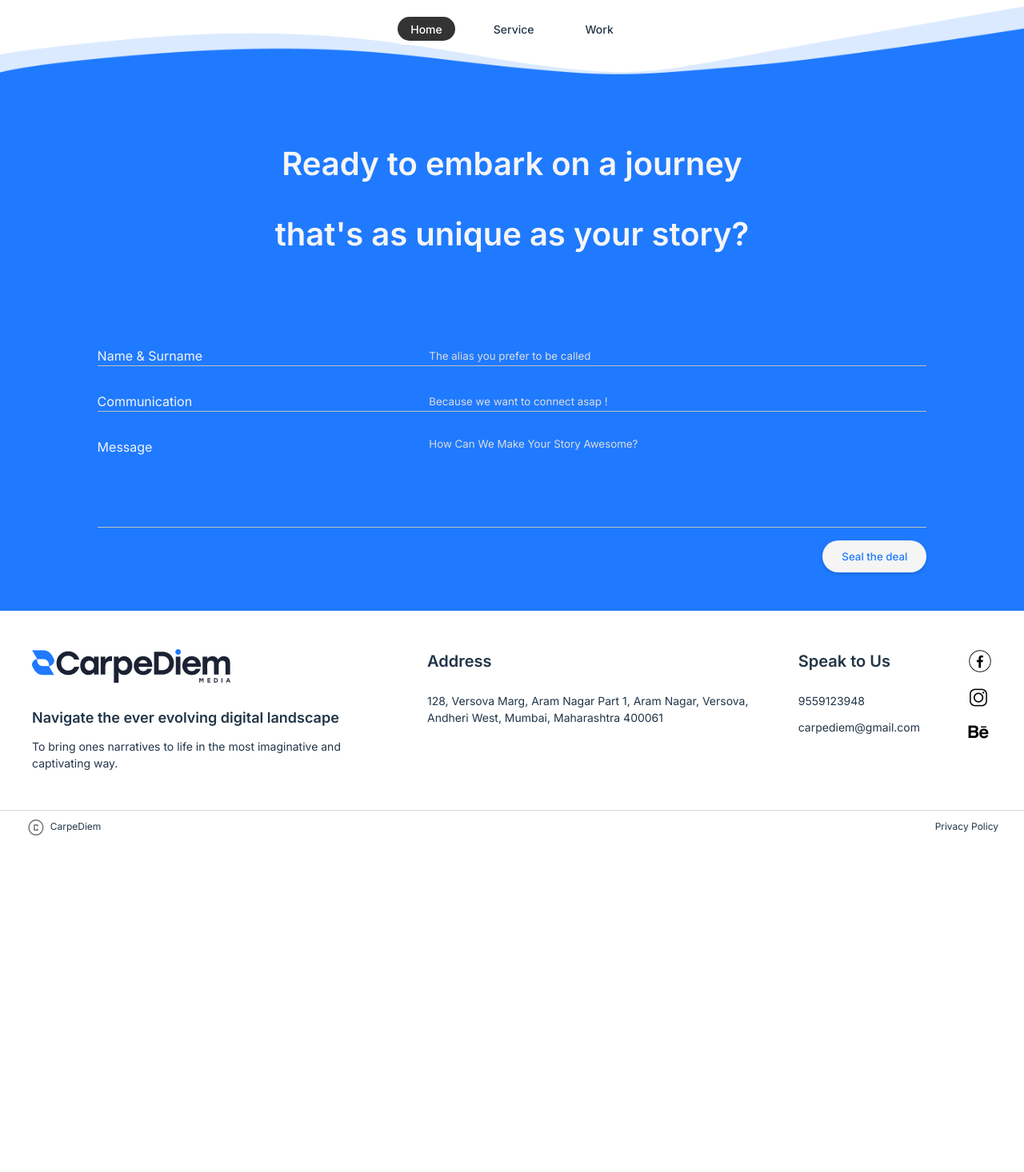
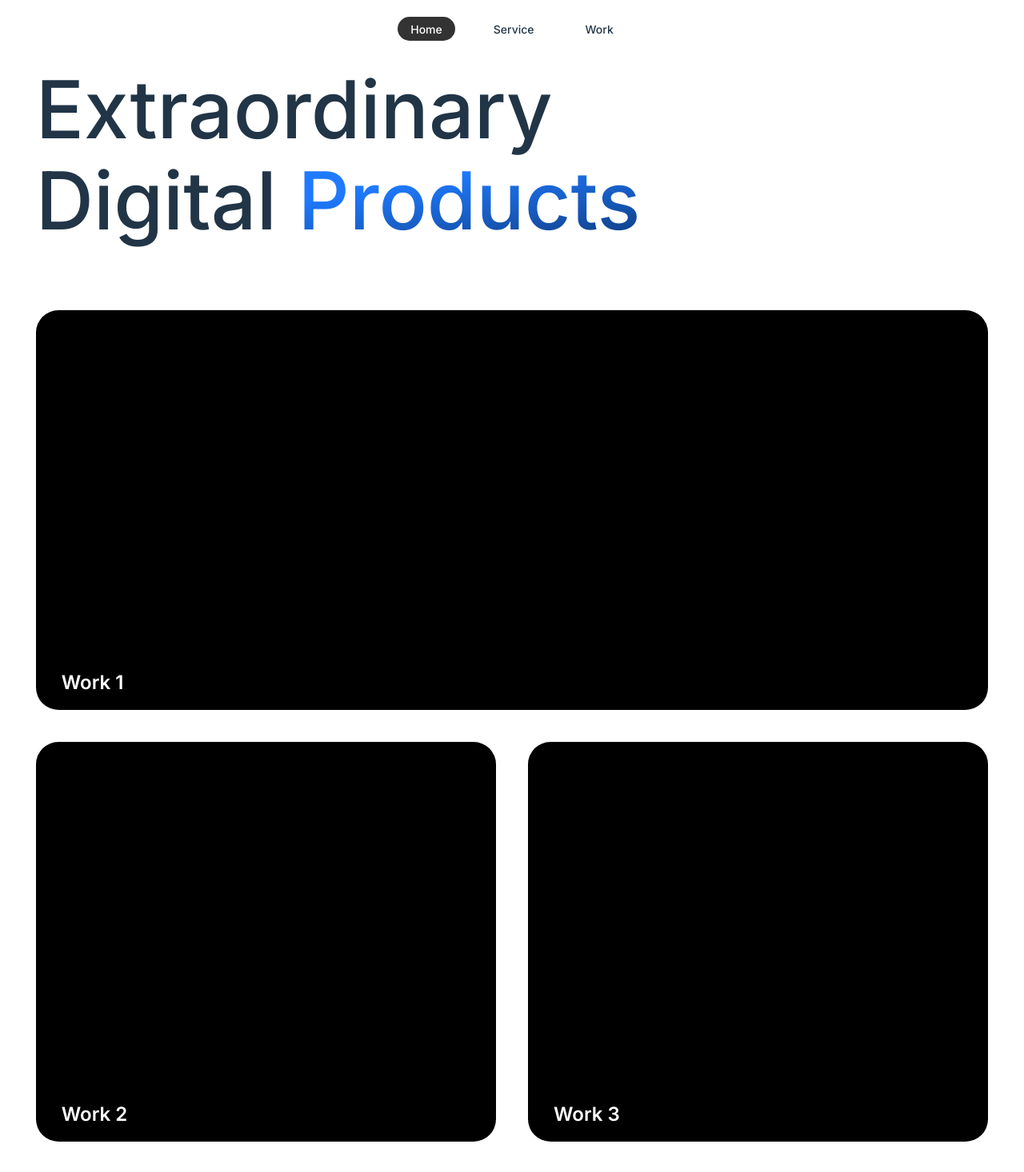
Before and after one commit to aum-singhal/carpedium, a React (Vite) app: page /work in a window 1280 px wide. Shown: the top 1466 px of the page at 80% size. Before the commit the page ends 1054 px from the top, so only its background shows below. Built offline with nearby package versions, Linux system fonts and the light colour scheme.

Commit message:
created work page

```diff
--- a/src/App.jsx
+++ b/src/App.jsx
@@ -10,6 +10,7 @@ import Header from './components/common/header/header'
 function App() {
   const HomePage = lazy(()=> import("./pages/home"));
   const ServicePage = lazy(()=> import("./pages/services"))
+  const Work = lazy(()=> import("./pages/work"));
 
   return (
     <div className='App'>
@@ -18,6 +19,7 @@ function App() {
         <Routes>
           <Route path='/' Component={HomePage} />
           <Route path='/services' Component={ServicePage} />
+          <Route path='/work' Component={Work} />
         </Routes>
       </Suspense>
       <Contact />
--- a/src/components/homepage/team/team.jsx
+++ b/src/components/homepage/team/team.jsx
@@ -12,13 +12,13 @@ import { Fade } from "react-awesome-reveal";
 
 export default function Team(){
   const teamData = [
-    {name: "Nikhil Kumar", desg: "Creative Producer", img: person1, back: violet, desc: "With the foresight of a fortune teller and the creativity of a master painter, our Creative Producer envisions the impossible and turns it into captivating stories. They wield the power of imagination like a wizard, transforming ideas into cinematic wonders."},
-    {name: "Nikhil Kumar", desg: "Creative Producer", img: person2, back: yellow, desc: "With the foresight of a fortune teller and the creativity of a master painter, our Creative Producer envisions the impossible and turns it into captivating stories. They wield the power of imagination like a wizard, transforming ideas into cinematic wonders."},
-    {name: "Nikhil Kumar", desg: "Creative Producer", img: person1, back: pink, desc: "With the foresight of a fortune teller and the creativity of a master painter, our Creative Producer envisions the impossible and turns it into captivating stories. They wield the power of imagination like a wizard, transforming ideas into cinematic wonders."},
-    {name: "Nikhil Kumar", desg: "Creative Producer", img: person1, back: green, desc: "With the foresight of a fortune teller and the creativity of a master painter, our Creative Producer envisions the impossible and turns it into captivating stories. They wield the power of imagination like a wizard, transforming ideas into cinematic wonders."},
-    {name: "Nikhil Kumar", desg: "Creative Producer", img: person1, back: blue, desc: "With the foresight of a fortune teller and the creativity of a master painter, our Creative Producer envisions the impossible and turns it into captivating stories. They wield the power of imagination like a wizard, transforming ideas into cinematic wonders."},
-    {name: "Nikhil Kumar", desg: "Creative Producer", img: person2, back: yellowp, desc: "With the foresight of a fortune teller and the creativity of a master painter, our Creative Producer envisions the impossible and turns it into captivating stories. They wield the power of imagination like a wizard, transforming ideas into cinematic wonders."},
-    {name: "Nikhil Kumar", desg: "Creative Producer", img: person1, back: pinkp, desc: "With the foresight of a fortune teller and the creativity of a master painter, our Creative Producer envisions the impossible and turns it into captivating stories. They wield the power of imagination like a wizard, transforming ideas into cinematic wonders."},
+    {name: "Nikhil Kumar", desg: "Creative Producer - The Visionary Virtuoso", img: person1, back: violet, desc: "With the foresight of a fortune teller and the creativity of a master painter, our Creative Producer envisions the impossible and turns it into captivating stories. They wield the power of imagination like a wizard, transforming ideas into cinematic wonders."},
+    {name: "Nikhil Kumar", desg: "Creative Producer - The Visionary Virtuoso", img: person2, back: yellow, desc: "With the foresight of a fortune teller and the creativity of a master painter, our Creative Producer envisions the impossible and turns it into captivating stories. They wield the power of imagination like a wizard, transforming ideas into cinematic wonders."},
+    {name: "Nikhil Kumar", desg: "Creative Producer - The Visionary Virtuoso", img: person1, back: pink, desc: "With the foresight of a fortune teller and the creativity of a master painter, our Creative Producer envisions the impossible and turns it into captivating stories. They wield the power of imagination like a wizard, transforming ideas into cinematic wonders."},
+    {name: "Nikhil Kumar", desg: "Creative Producer - The Visionary Virtuoso", img: person1, back: green, desc: "With the foresight of a fortune teller and the creativity of a master painter, our Creative Producer envisions the impossible and turns it into captivating stories. They wield the power of imagination like a wizard, transforming ideas into cinematic wonders."},
+    {name: "Nikhil Kumar", desg: "Creative Producer - The Visionary Virtuoso", img: person1, back: blue, desc: "With the foresight of a fortune teller and the creativity of a master painter, our Creative Producer envisions the impossible and turns it into captivating stories. They wield the power of imagination like a wizard, transforming ideas into cinematic wonders."},
+    {name: "Nikhil Kumar", desg: "Creative Producer - The Visionary Virtuoso", img: person2, back: yellowp, desc: "With the foresight of a fortune teller and the creativity of a master painter, our Creative Producer envisions the impossible and turns it into captivating stories. They wield the power of imagination like a wizard, transforming ideas into cinematic wonders."},
+    {name: "Nikhil Kumar", desg: "Creative Producer - The Visionary Virtuoso", img: person1, back: pinkp, desc: "With the foresight of a fortune teller and the creativity of a master painter, our Creative Producer envisions the impossible and turns it into captivating stories. They wield the power of imagination like a wizard, transforming ideas into cinematic wonders."},
   ]
 
   return <div className="team flex-d-col flex-a-cen">
--- /dev/null
+++ b/src/components/workpage/workpage.css
@@ -0,0 +1,55 @@
+.work-page {
+  padding: 5rem 3.5%;
+
+  .heading {
+
+    .gradient-text {
+      background-image: linear-gradient(170deg, rgba(31, 122, 255, 1) 31%, rgba(13, 56, 119, 1) 100%);
+      -webkit-background-clip: text;
+      -webkit-text-fill-color: transparent;
+    }
+  }
+
+  .work-wrapper{
+    padding: 5rem 0 0 0;
+    gap: 2.5rem;
+    color: white;
+
+    .work-single{
+      width: 100%;
+      height: 500px;
+      background-color: black;
+      border-radius: 1.75rem;
+      position: relative;
+
+      .work{
+        position: absolute;
+        bottom: 1rem;
+        left: 2rem;
+        color: white;
+        z-index: 3;
+      }
+    }
+
+    .work-double{
+      gap: 2.5rem;
+
+      .left, .right{
+        width: 50%;
+        height: 500px;
+        background-color: black;
+        border-radius: 1.75rem;
+        position: relative;
+
+        .work{
+          position: absolute;
+          color: white;
+          font-size: 1.5rem;
+          font-weight: 600;
+          bottom: 1rem;
+          left: 2rem;
+        }
+      }
+    }
+  }
+}
--- /dev/null
+++ b/src/components/workpage/workpage.jsx
@@ -0,0 +1,47 @@
+import { Fade } from "react-awesome-reveal";
+import "./workpage.css";
+
+export default function WorkPage() {
+
+    const Single = ({item, key}) => {
+        return <div key={key} className="work-single">
+            <div className="work font-24 semi-bold">{item.workName}</div>
+        </div>
+    }
+
+    const Double = ({item, key}) => {
+        return <div key={key} className="work-double flex-j-cen">
+            <div className="left">
+                <div className="work">{item.workName1}</div>
+            </div>
+            <div className="right">
+            <div className="work">{item.workName2}</div>
+            </div>
+        </div>
+    }
+
+    const workData = [
+        {workName: "Work 1"},
+        {workName1: "Work 2", workName2: "Work 3"},
+        {workName: "Work 4"},
+        {workName1: "Work 5", workName2: "Work 6"},
+        {workName: "Work 7"}
+    ]
+
+    return <div className="work-page">
+        <div className="heading font-100 medium-bold">
+            Extraordinary <br />
+            Digital <span className="gradient-text">Products</span>
+        </div>
+
+        <div className="work-wrapper flex-d-col">
+            {
+                workData.map((item, index)=>{
+                    return <Fade direction="up" triggerOnce>
+                        {index%2==0? <Single item={item} key={index} /> : <Double item={item} key={index} />}
+                    </Fade>
+                })
+            }
+        </div>
+    </div>
+}
--- /dev/null
+++ b/src/pages/work.jsx
@@ -0,0 +1,7 @@
+import WorkPage from "../components/workpage/workpage";
+
+export default function Work(){
+    return <div className="work">
+        <WorkPage />
+    </div>
+}
```
